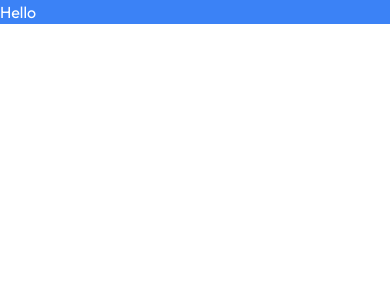
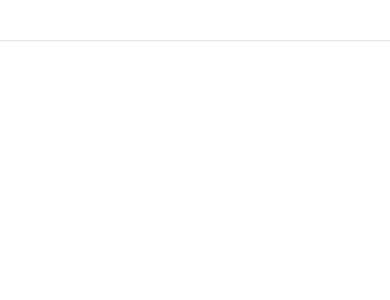
Before and after one commit to Lakshan555/ExpenseTracker, a Next.js app: page /dashboard in a window 390 px wide. Shown: the top 300 px of the page. Built offline with nearby package versions, Linux system fonts and the light colour scheme.

Commit message:
"Added DashboardHeader component to DashboardLayout and removed bg-blue-500 class from div element."

```diff
--- /dev/null
+++ b/src/app/(routes)/dashboard/_components/DashboardHeader.jsx
@@ -0,0 +1,15 @@
+import { UserButton } from '@clerk/nextjs'
+import React from 'react'
+
+function DashboardHeader() {
+  return (
+    <div className='p-5 shadow-sm border-b flex justify-between'>
+      <div></div>
+      <div className=' '>
+        <UserButton />
+      </div>
+    </div>
+  )
+}
+
+export default DashboardHeader
--- a/src/app/(routes)/dashboard/layout.jsx
+++ b/src/app/(routes)/dashboard/layout.jsx
@@ -1,13 +1,15 @@
 import React from 'react'
 import SideBar from './_components/SideBar'
+import DashboardHeader from './_components/DashboardHeader'
 
 function DashboardLayout({ children }) {
     return (
         <div>
-            <div className='fixed md:w-64 hidden md:block shadow-sm'>
+            <div className='fixed md:w-64 hidden md:block  shadow-sm'>
                 <SideBar />
             </div>
-            <div className='md:ml-64 bg-blue-500'>
+            <div className='md:ml-64 '>
+                <DashboardHeader />
                 {children}
             </div>
 
```
